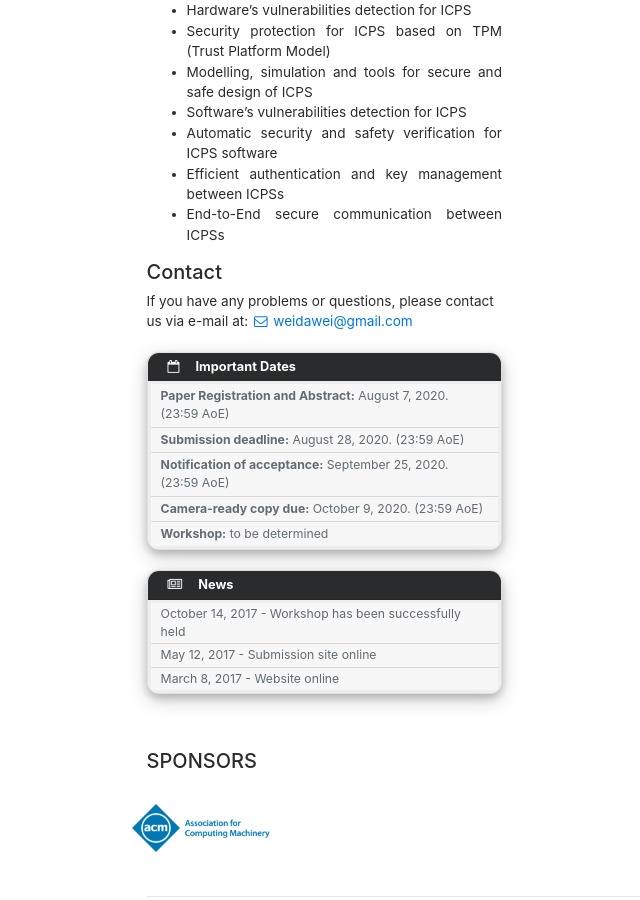
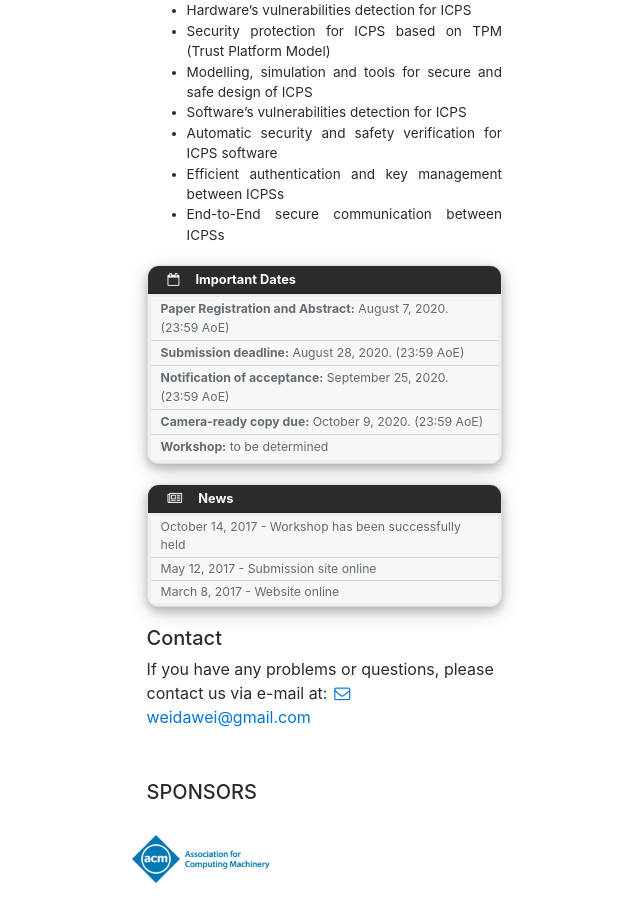
Before and after one commit to diao597576613/SecICPS.github.io, a Jekyll site: the page built from index.html, in a window 1280 px wide and 900 px high, scrolled down 1336 px. Shown: the whole window, without its empty margins (123-763 px from the left). Built offline with Jekyll 4.4.1, drawn with Linux system fonts in a browser that asks for light colours; nearby versions of some CDN libraries.

Commit message:
Update index.html

```diff
--- a/index.html
+++ b/index.html
@@ -10,7 +10,7 @@
 
 
 <div class="row">
-    <div class="col-xs-12 col-sm-12 col-md-12 col-lg-6 col-xl-6 text-justify conference-text">
+    <div class="col-xs-12 col-sm-12 col-md-12 col-lg-12 col-xl-6 text-justify conference-text">
 
             <h5>WELCOME TO SecICPS 2020!</h5>
 
@@ -57,18 +57,20 @@
 
 
 
-                {% include contact-us.html %}
+
 
     </div>
 </div>
 <div class="row">
-    <div class="col-xs-12 col-sm-12 col-md-12 col-lg-6 col-xl-6">
+    <div class="col-xs-12 col-sm-12 col-md-12 col-lg-12 col-xl-6">
         <!--######### important dates ##########-->
         {% include card-important-dates.html %}
         <!--####################################-->
         <!--######### news #####################-->
         {% include card-news.html %}
         <!--####################################-->
+
+        {% include contact-us.html %}
     </div>
 </div>
 
```
